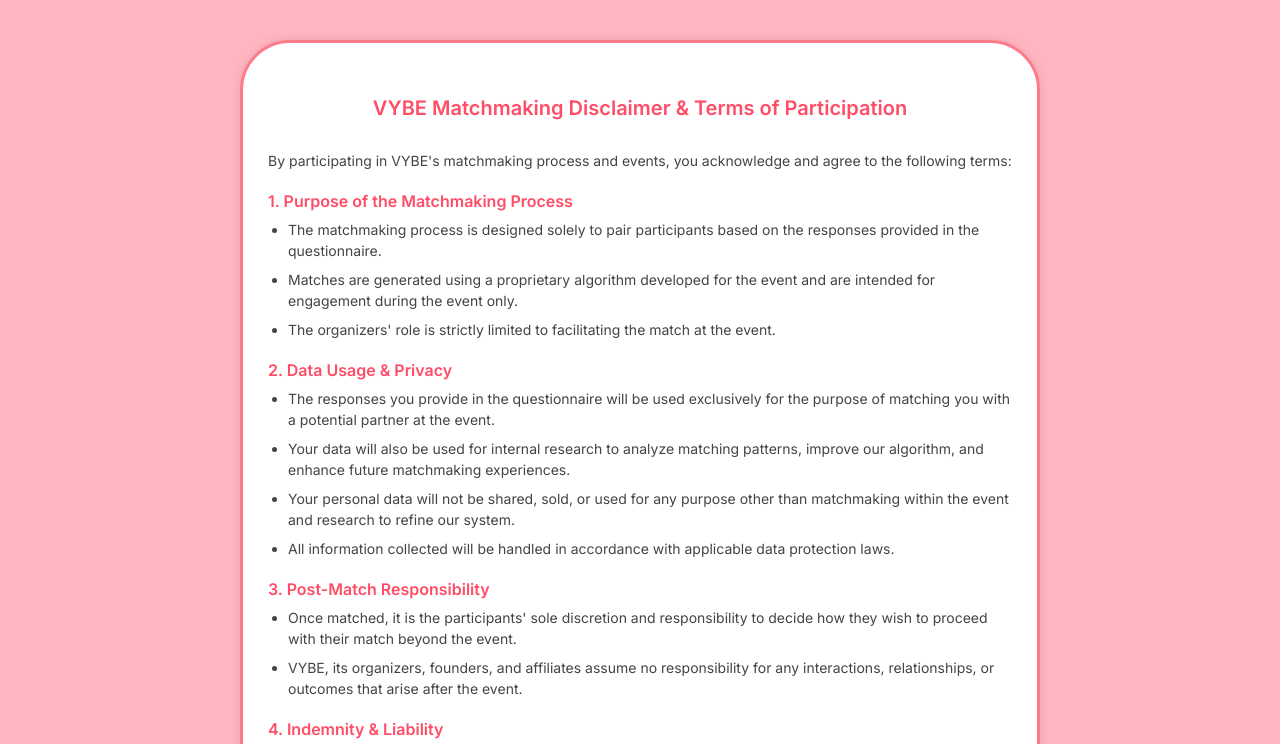
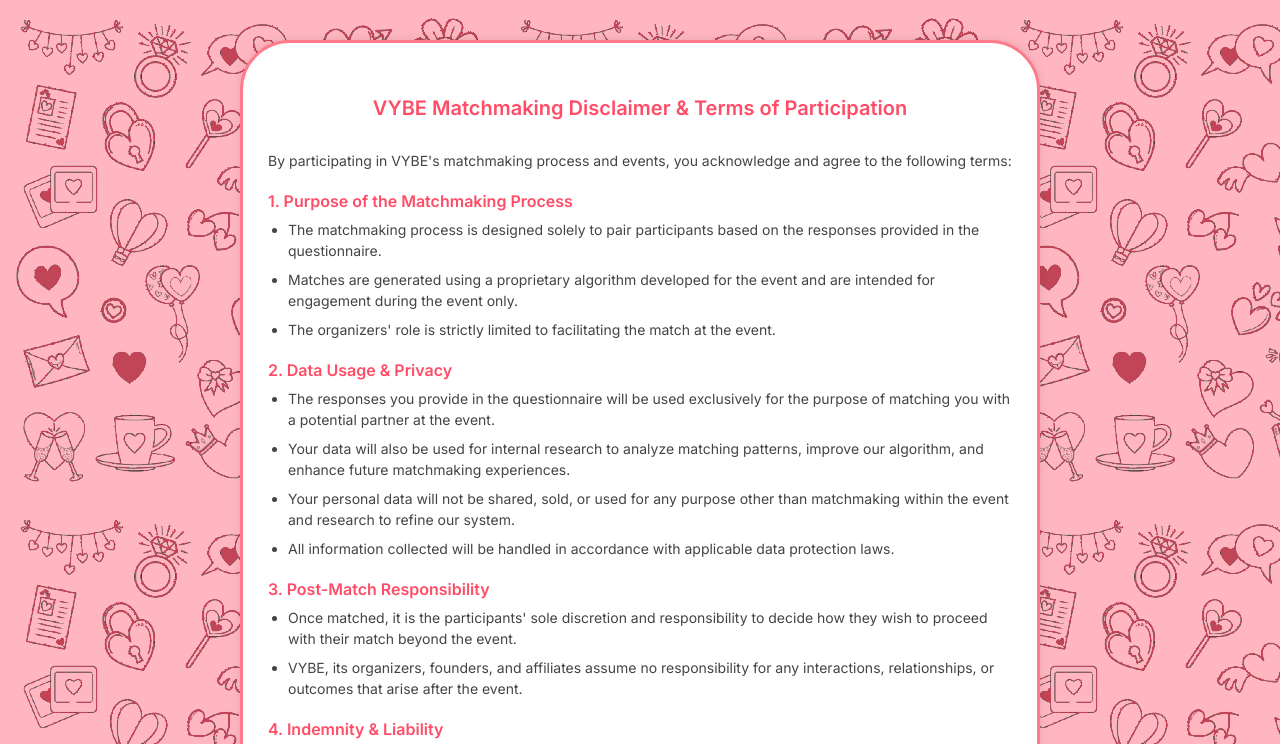
Before and after one commit to Anurag-Chevendra/project1, a website: page public/t&c.html in a window 1280 px wide. Shown: the top 744 px of the page. Drawn offline with Linux system fonts and the light colour scheme.

Commit message:
Update t&c.html

```diff
--- a/public/t&c.html
+++ b/public/t&c.html
@@ -11,6 +11,7 @@
             margin: 0;
             padding: 0;
             background-color: #ffb6c1;
+            background-image: url('bg_image_2.png');
             font-family: 'Inter', sans-serif;
             display: flex;
             justify-content: center;
```
